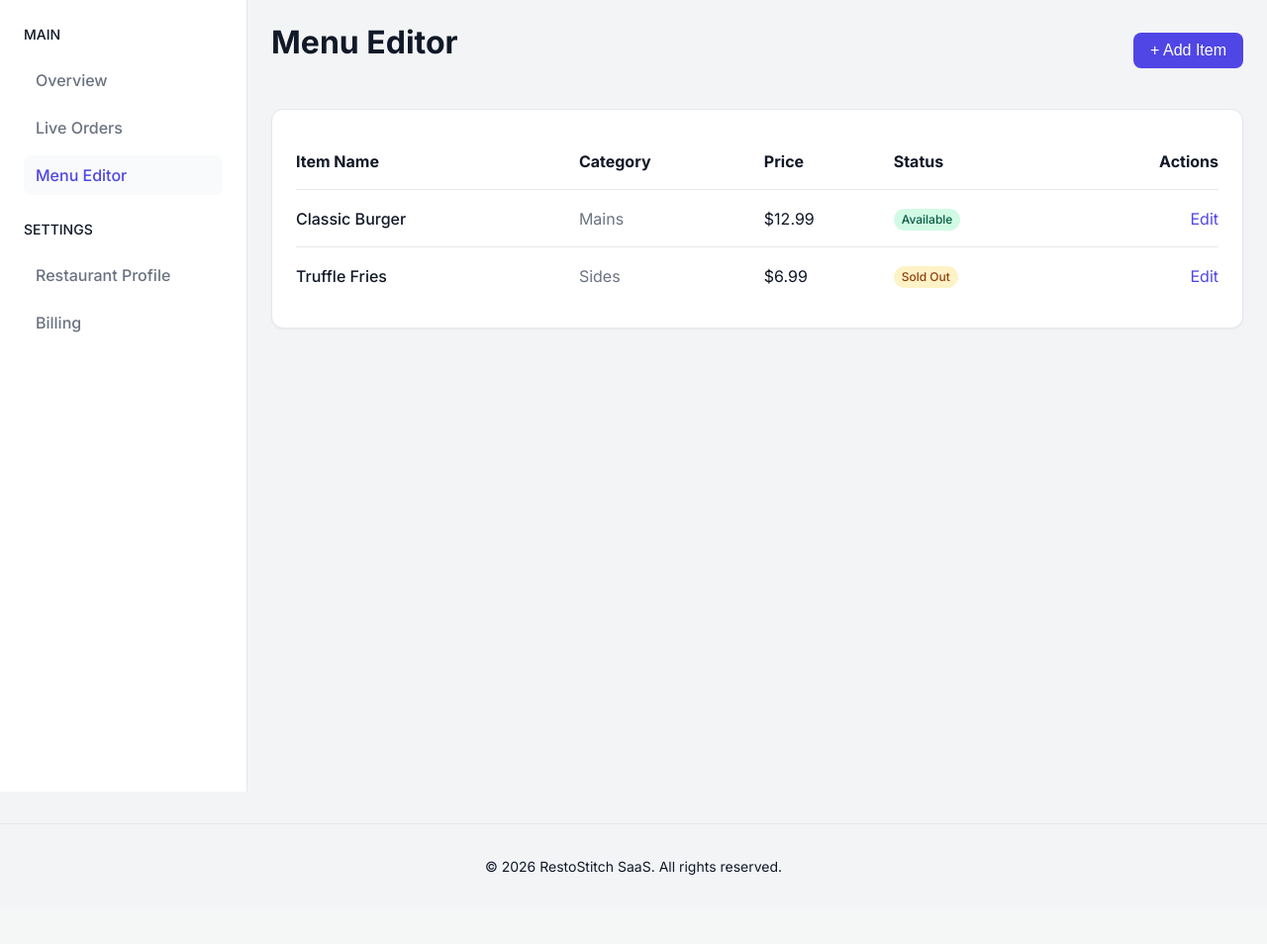
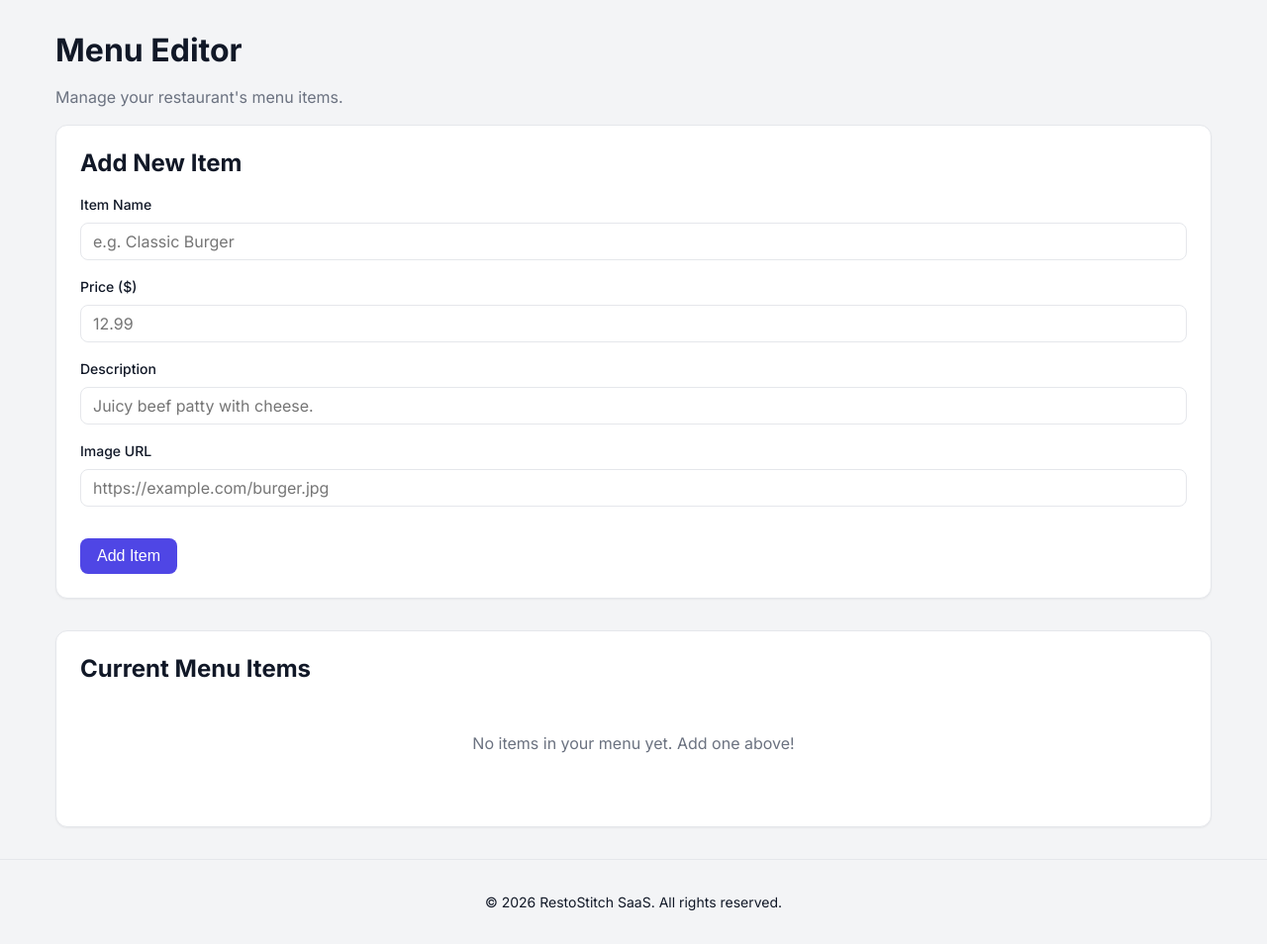
Before and after one commit to hafeedul/Resturent_saas, a Flask app: template app/templates/menu.html in a window 1280 px wide. Shown: the part 63-1017 px from the top of the page at 99% size. Before the commit the page ends 947 px from the top, so only its background shows below. Run offline with Flask 3, Linux system fonts and the light colour scheme; the template is opened without the code that fills it, so the values that code supplies are empty.

Commit message:
Implement Day 3 Menu System

```diff
--- a/app/routes.py
+++ b/app/routes.py
@@ -1,7 +1,7 @@
 from flask import render_template, request, redirect, url_for, session, g, flash
 from flask import current_app as app
 from app import db
-from app.models import User, Restaurant
+from app.models import User, Restaurant, MenuItem
 
 # The domain that hosts the main SaaS landing page
 # In production this might be 'restostitch.com', locally it's usually '127.0.0.1:5000' or 'localhost:5000'
@@ -20,14 +20,18 @@ def load_tenant():
     # If it's a tenant domain, fetch the restaurant
     if not g.is_main_domain:
         g.restaurant = Restaurant.query.filter_by(domain=host).first()
+        if g.restaurant:
+            # Short-circuit the request for the homepage of the tenant
+            if request.path == '/':
+                items = MenuItem.query.filter_by(restaurant_id=g.restaurant.id).all()
+                return render_template('storefront.html', restaurant=g.restaurant, items=items)
+        else:
+            return "Restaurant not found on this domain.", 404
 
 @app.route('/')
 def home():
-    if not g.is_main_domain:
-        if g.restaurant:
-            return render_template('storefront.html', restaurant=g.restaurant)
-        return "Restaurant not found on this domain.", 404
-
+    # If we reached here, and it's not main domain, the before_request already handled it
+    # unless it wasn't the '/' path, but home is '/'. So this is just for the main domain.
     return render_template('index.html')
 
 @app.route('/login', methods=['GET', 'POST'])
@@ -83,10 +87,53 @@ def dashboard():
     user = db.session.get(User, session['user_id'])
     return render_template('dashboard.html', user=user)
 
-@app.route('/menu')
+@app.route('/menu', methods=['GET', 'POST'])
 def menu():
     if 'user_id' not in session: return redirect(url_for('login'))
-    return render_template('menu.html')
+    user = db.session.get(User, session['user_id'])
+    restaurant = Restaurant.query.filter_by(owner_id=user.id).first()
+
+    if request.method == 'POST':
+        # Add new menu item
+        name = request.form.get('name')
+        price = request.form.get('price')
+        description = request.form.get('description')
+        image_url = request.form.get('image_url')
+
+        if name and price:
+            try:
+                price = float(price)
+                new_item = MenuItem(
+                    name=name,
+                    price=price,
+                    description=description,
+                    image_url=image_url,
+                    restaurant_id=restaurant.id
+                )
+                db.session.add(new_item)
+                db.session.commit()
+                flash('Menu item added successfully!')
+            except ValueError:
+                flash('Price must be a valid number.')
+
+        return redirect(url_for('menu'))
+
+    items = MenuItem.query.filter_by(restaurant_id=restaurant.id).all()
+    return render_template('menu.html', items=items)
+
+@app.route('/menu/delete/<int:item_id>', methods=['POST'])
+def delete_menu_item(item_id):
+    if 'user_id' not in session: return redirect(url_for('login'))
+    user = db.session.get(User, session['user_id'])
+    restaurant = Restaurant.query.filter_by(owner_id=user.id).first()
+
+    item = db.session.get(MenuItem, item_id)
+    if item and item.restaurant_id == restaurant.id:
+        db.session.delete(item)
+        db.session.commit()
+        flash('Menu item deleted.')
+
+    return redirect(url_for('menu'))
 
 @app.route('/cart')
 def cart():
--- a/app/templates/menu.html
+++ b/app/templates/menu.html
@@ -1,55 +1,76 @@
 {% extends "base.html" %}
 
 {% block content %}
-<div class="app-layout">
-    <!-- Sidebar -->
-    <aside class="sidebar">
-        <nav class="sidebar-nav">
-            <span class="form-label">MAIN</span>
-            <a href="/dashboard" class="sidebar-link">Overview</a>
-            <a href="/orders" class="sidebar-link">Live Orders</a>
-            <a href="/menu" class="sidebar-link active">Menu Editor</a>
-            <span class="form-label" style="margin-top: 1rem;">SETTINGS</span>
-            <a href="#" class="sidebar-link">Restaurant Profile</a>
-            <a href="#" class="sidebar-link">Billing</a>
-        </nav>
-    </aside>
+<div class="container mt-8">
+    <h2>Menu Editor</h2>
+    <p class="text-muted">Manage your restaurant's menu items.</p>
 
-    <!-- Main Content Area -->
-    <div class="app-main">
-        <div class="flex items-center justify-between mb-8">
-            <h2>Menu Editor</h2>
-            <button class="btn btn-primary">+ Add Item</button>
+    {% with messages = get_flashed_messages() %}
+      {% if messages %}
+        <div style="color: var(--color-primary); margin-bottom: 1rem; font-weight: bold;">
+          {% for message in messages %}
+            <p>{{ message }}</p>
+          {% endfor %}
         </div>
+      {% endif %}
+    {% endwith %}
 
-        <div class="card">
-            <table style="width: 100%; border-collapse: collapse; text-align: left;">
-                <thead>
-                    <tr style="border-bottom: 1px solid var(--color-border);">
-                        <th style="padding: 1rem 0;">Item Name</th>
-                        <th style="padding: 1rem 0;">Category</th>
-                        <th style="padding: 1rem 0;">Price</th>
-                        <th style="padding: 1rem 0;">Status</th>
-                        <th style="padding: 1rem 0; text-align: right;">Actions</th>
-                    </tr>
-                </thead>
-                <tbody>
-                    <tr style="border-bottom: 1px solid var(--color-border);">
-                        <td style="padding: 1rem 0; font-weight: 500;">Classic Burger</td>
-                        <td style="padding: 1rem 0; color: var(--color-text-muted);">Mains</td>
-                        <td style="padding: 1rem 0;">$12.99</td>
-                        <td style="padding: 1rem 0;"><span class="badge badge-success">Available</span></td>
-                        <td style="padding: 1rem 0; text-align: right;"><a href="#">Edit</a></td>
-                    </tr>
-                    <tr>
-                        <td style="padding: 1rem 0; font-weight: 500;">Truffle Fries</td>
-                        <td style="padding: 1rem 0; color: var(--color-text-muted);">Sides</td>
-                        <td style="padding: 1rem 0;">$6.99</td>
-                        <td style="padding: 1rem 0;"><span class="badge badge-warning">Sold Out</span></td>
-                        <td style="padding: 1rem 0; text-align: right;"><a href="#">Edit</a></td>
-                    </tr>
-                </tbody>
-            </table>
+    <!-- Add Item Form -->
+    <div class="card" style="margin-bottom: 2rem;">
+        <h3>Add New Item</h3>
+        <form action="/menu" method="POST" style="margin-top: 1rem;">
+            <div class="form-group">
+                <label class="form-label" for="name">Item Name</label>
+                <input type="text" id="name" name="name" class="form-input" placeholder="e.g. Classic Burger" required>
+            </div>
+
+            <div class="form-group">
+                <label class="form-label" for="price">Price ($)</label>
+                <input type="number" step="0.01" id="price" name="price" class="form-input" placeholder="12.99" required>
+            </div>
+
+            <div class="form-group">
+                <label class="form-label" for="description">Description</label>
+                <input type="text" id="description" name="description" class="form-input" placeholder="Juicy beef patty with cheese.">
+            </div>
+
+            <div class="form-group">
+                <label class="form-label" for="image_url">Image URL</label>
+                <input type="url" id="image_url" name="image_url" class="form-input" placeholder="https://example.com/burger.jpg">
+            </div>
+
+            <button type="submit" class="btn btn-primary" style="margin-top: 1rem;">Add Item</button>
+        </form>
+    </div>
+
+    <!-- Current Items -->
+    <div class="card">
+        <h3 class="border-bottom pb-4">Current Menu Items</h3>
+
+        <div style="margin-top: 1rem;">
+            {% if items %}
+                {% for item in items %}
+                <div class="flex justify-between items-center" style="border-bottom: 1px solid var(--color-border); padding: 1rem 0;">
+                    <div style="display: flex; gap: 1rem; align-items: center;">
+                        {% if item.image_url %}
+                        <img src="{{ item.image_url }}" alt="{{ item.name }}" style="width: 50px; height: 50px; object-fit: cover; border-radius: 4px;">
+                        {% endif %}
+                        <div>
+                            <strong style="display: block; font-size: 1.1rem;">{{ item.name }}</strong>
+                            <span class="text-sm text-muted">{{ item.description }}</span>
+                        </div>
+                    </div>
+                    <div style="display: flex; gap: 1rem; align-items: center;">
+                        <strong style="font-size: 1.1rem;">${{ "%.2f"|format(item.price) }}</strong>
+                        <form action="/menu/delete/{{ item.id }}" method="POST" style="margin: 0;">
+                            <button type="submit" class="btn" style="background: none; border: 1px solid var(--color-danger); color: var(--color-danger); padding: 0.25rem 0.5rem; font-size: 0.875rem;">Delete</button>
+                        </form>
+                    </div>
+                </div>
+                {% endfor %}
+            {% else %}
+                <p class="text-center text-muted" style="padding: 2rem;">No items in your menu yet. Add one above!</p>
+            {% endif %}
         </div>
     </div>
 </div>
```
Also changed, not shown: app/models.py (+14 -3 lines), app/templates/storefront.html (+21 -1 lines), seed.py (+20 -0 lines).
